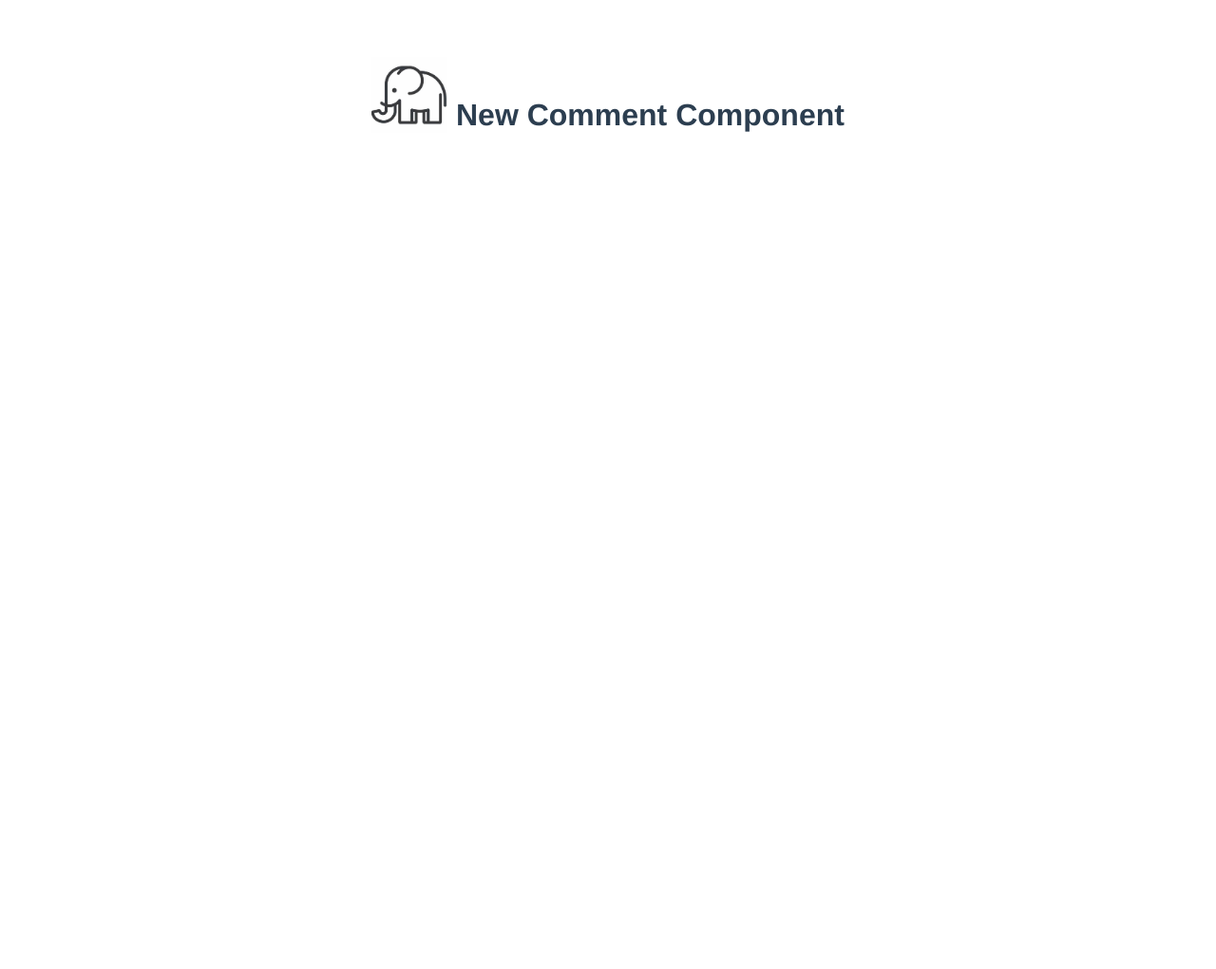
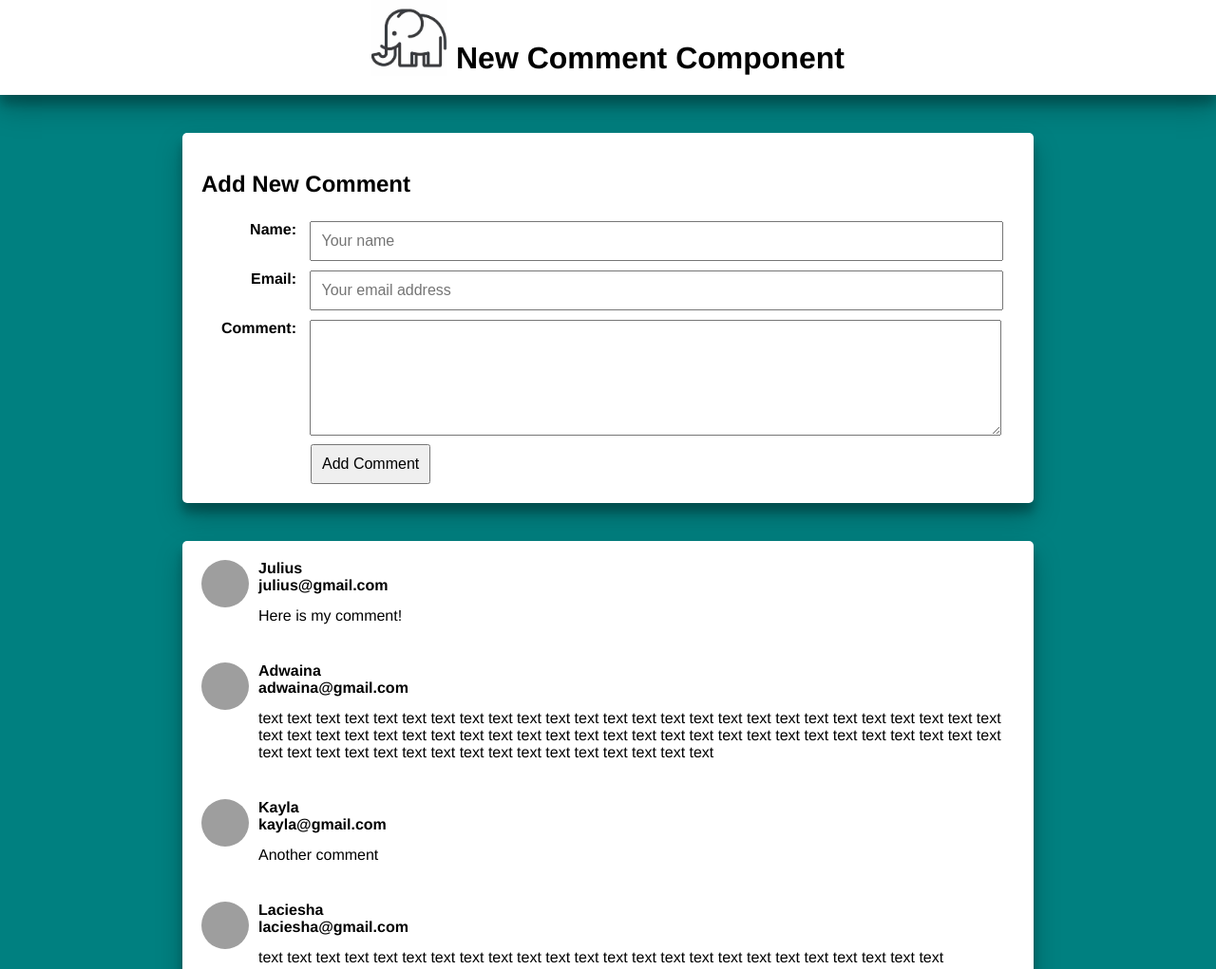
Before and after one commit to vanwars/comment-component, a website built with Vite: page index.html in a window 1280 px wide. Shown: the top 1021 px of the page at 95% size. Before the commit the page ends 800 px from the top, so only its background shows below. Built offline with nearby package versions, Linux system fonts and the light colour scheme; grey boxes are pictures that could not be loaded.

Commit message:
added custom compnent

```diff
--- a/comment.js
+++ b/comment.js
@@ -1,5 +1,20 @@
-class Header extends HTMLElement {
-    constructor() {
-      super();
+class Comment extends HTMLElement {
+
+    connectedCallback() {
+      const rn = Math.random() * 100;
+      this.innerHTML = `
+        <section class="comment">
+          <div class="user-info">
+            <img src="https://picsum.photos/100?num=${rn}" alt="Your avatar!" class="avatar" />
+            <div>
+              <p>${this.getAttribute("name")}</p>
+              <p>${this.getAttribute("email")}</p>
+            </div>
+          </div>
+          <p class="comment-text">${this.getAttribute("comment")}</p>
+        </section>
+        `;
     }
 }
+
+customElements.define("user-comment", Comment);
--- a/index.html
+++ b/index.html
@@ -15,7 +15,44 @@
         </h1>
     </header>
 
+    <main>
+        <form action="#">
+            <h2>Add New Comment</h2>
+            <div class="row">
+                <label for="name">Name:</label>
+                <input type="text" id="name" placeholder="Your name" required />
+            </div>
+            <div class="row">
+                <label for="email">Email:</label>
+                <input type="email" id="email" placeholder="Your email address" required />
+            </div>
+            <div class="row">
+                <label for="comment">Comment:</label>
+                <textarea id="comment" required></textarea>
+            </div>
 
+            <button type="submit">Add Comment</button>
+        </form>
+
+        <section class="comments">
+            <!--
+            1. I give the "user comment" element the information/data
+            2. It's the custom element's job to arrange and style the information/data for me!
+            -->
+            <user-comment name="Julius" email="julius@gmail.com" comment="Here is my comment!"></user-comment>
+
+            <user-comment name="Adwaina" email="adwaina@gmail.com" comment="text text text text text text text text text text text text text text text text text text text text text text text text text text text text text text text text text text text text text text text text text text text text text text text text text text text text text text text text text text text text text text text text text text text text"></user-comment>
+
+            <user-comment name="Kayla" email="kayla@gmail.com" comment="Another comment"></user-comment>
+
+            <user-comment name="Laciesha" email="laciesha@gmail.com" comment="text text text text text text text text text text text text text text text text text text text text text text text text"></user-comment>
+
+            <user-comment name="Monique" email="monique@gmail.com" comment="text text text text text text text text text text text text text text text text text text text text text text text text"></user-comment>
+        </section>
+    </main>
+
+
+    <script type="module" src="/comment.js"></script>
     <script type="module" src="/main.js"></script>
   </body>
 </html>
--- a/main.js
+++ b/main.js
@@ -1 +1,13 @@
 import './style.css'
+
+
+document.querySelector('form').addEventListener('submit', ev => {
+    ev.preventDefault();
+    const name = document.querySelector('#name').value;
+    const email = document.querySelector('#email').value;
+    const comment = document.querySelector('#comment').value;
+    const template = `
+        <user-comment name="${name}" email="${email}" comment="${comment}"></user-comment>
+    `;
+    document.querySelector('.comments').insertAdjacentHTML('afterbegin', template);
+})
--- a/style.css
+++ b/style.css
@@ -1,13 +1,91 @@
+body {
+    font-family: Avenir, Helvetica, Arial, sans-serif;
+    -webkit-font-smoothing: antialiased;
+    -moz-osx-font-smoothing: grayscale;
+    background: teal;
+    margin: 0;
+}
 header {
-  font-family: Avenir, Helvetica, Arial, sans-serif;
-  -webkit-font-smoothing: antialiased;
-  -moz-osx-font-smoothing: grayscale;
-  text-align: center;
-  color: #2c3e50;
-  margin-top: 60px;
+    text-align: center;
+    color: #000;
+    background: #fff;
+    margin-bottom: 40px;
+    padding-bottom: 20px;
+    box-shadow: 0 14px 28px rgba(0, 0, 0, 0.25), 0 10px 10px rgba(0, 0, 0, 0.22);
+}
+
+.row {
+    padding: 5px 0;
+}
+label {
+    width: 100px;
+    text-align: right;
+    padding-right: 10px;
+    display: inline-block;
+    font-weight: bold;
+    vertical-align: top;
+}
+input, textarea {
+    width: calc(100% - 150px);
+    padding: 10px;
+    font-size: 1.0em;
+}
+textarea {
+    min-height: 100px;
+}
+button {
+    margin-left: 115px;
+    padding: 10px;
+    font-size: 1.0em;
+}
+
+header h1 {
+    margin: 0;
+}
+
+main {
+    margin-left: 15vw;
+    margin-right: 15vw;
 }
 
 .icon {
-    width: 80px;
-    vertical-align: bottom;
+  width: 80px;
+  vertical-align: bottom;
 }
+
+.comments, form {
+    padding: 20px;
+    background: #fff;
+    border-radius: 5px;
+    margin-bottom: 40px;
+    box-shadow: 0 14px 28px rgba(0, 0, 0, 0.25), 0 10px 10px rgba(0, 0, 0, 0.22);
+}
+
+.comment {
+    margin-bottom: 40px;
+    /* border-bottom: solid 1px #ccc; */
+}
+
+.user-info {
+  display: flex;
+  font-weight: bold;
+}
+
+.avatar {
+  border-radius: 50%;
+  width: 50px;
+  margin-right: 10px;
+}
+
+.user-info p {
+  margin: 0;
+}
+
+.comment-text {
+  margin: 0;
+  margin-left: 60px;
+  display: inline-block;
+}
+
+.comments {
+}
```
